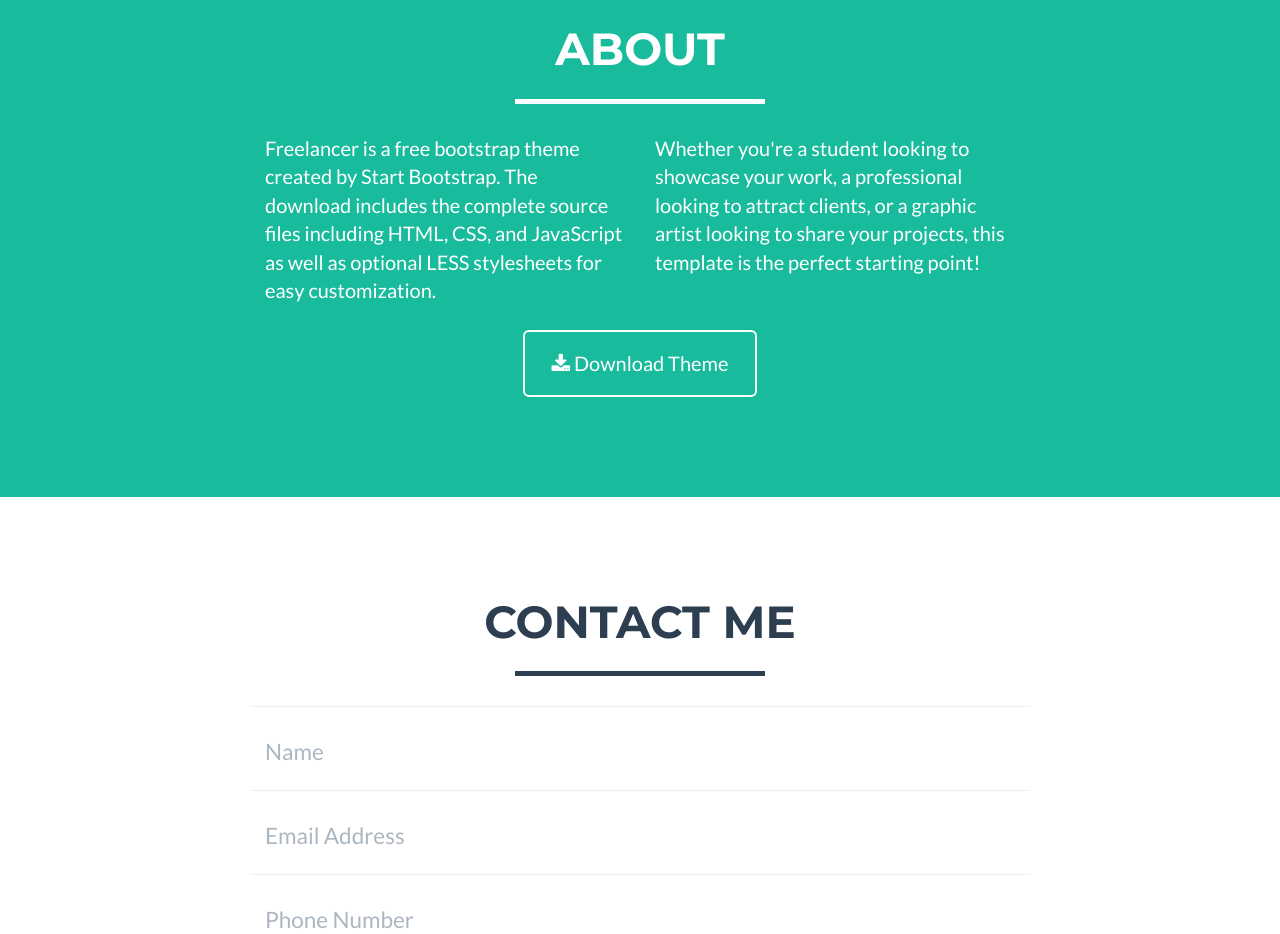
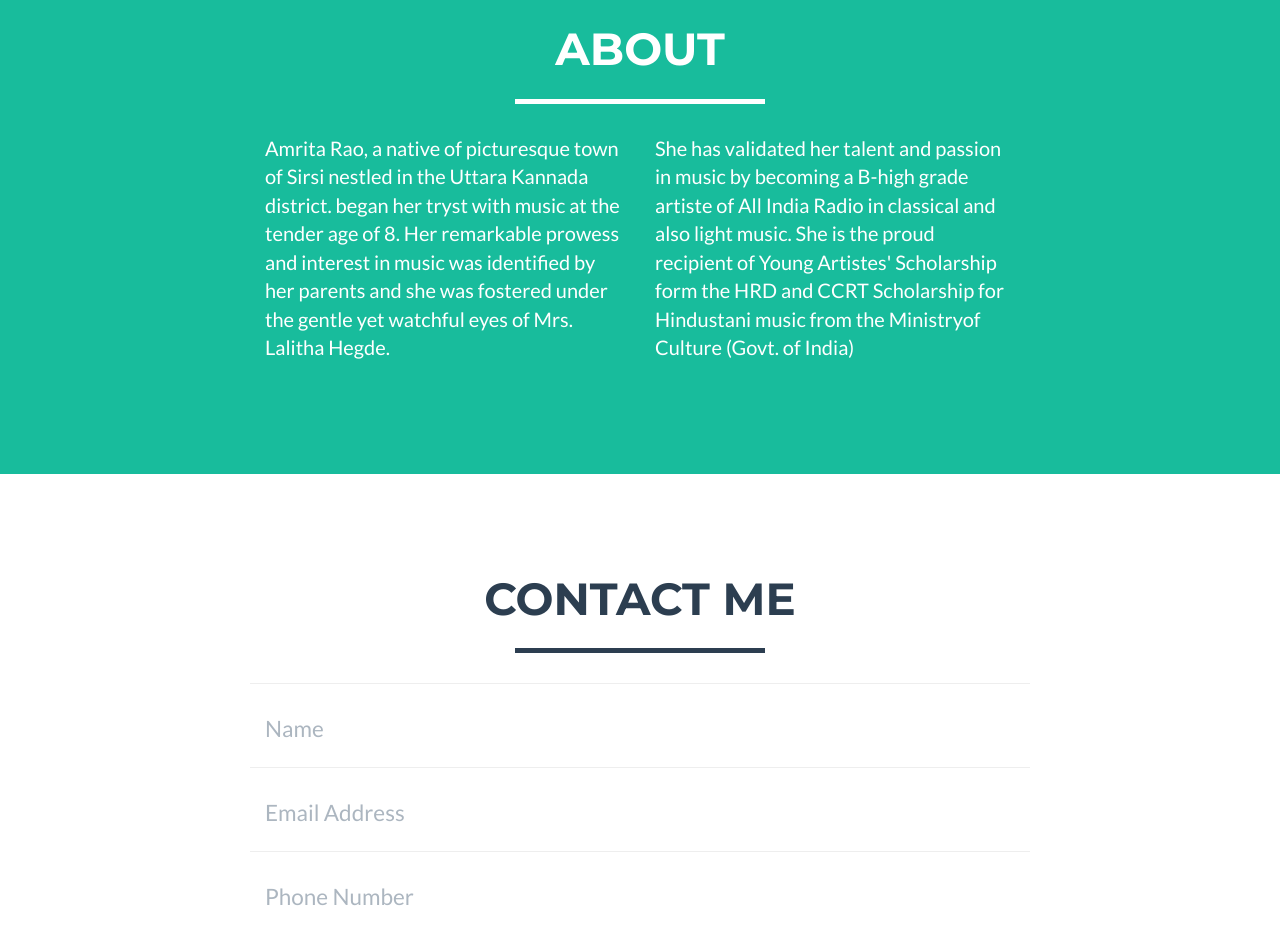
Before and after one commit to acudupa/acudupa.github.io, a plain HTML site: page amrita/index.html in a window 1280 px wide. Shown: the part 1780-2714 px from the top of the page. Drawn offline with nearby package versions, Linux system fonts and the light colour scheme.

Commit message:
Am third commit

```diff
--- a/amrita/index.html
+++ b/amrita/index.html
@@ -169,15 +169,13 @@
             </div>
             <div class="row">
                 <div class="col-lg-4 col-lg-offset-2">
-                    <p>Freelancer is a free bootstrap theme created by Start Bootstrap. The download includes the complete source files including HTML, CSS, and JavaScript as well as optional LESS stylesheets for easy customization.</p>
+                    <p>Amrita Rao, a native of picturesque town of Sirsi nestled in the Uttara Kannada district. began her tryst with music at the tender age of 8. Her remarkable prowess and interest in music was identified  by her parents and she was fostered under the gentle yet watchful eyes of Mrs. Lalitha Hegde.</p>
                 </div>
                 <div class="col-lg-4">
-                    <p>Whether you're a student looking to showcase your work, a professional looking to attract clients, or a graphic artist looking to share your projects, this template is the perfect starting point!</p>
+                    <p>She has validated her talent and passion in music by becoming a B-high grade artiste of All India Radio in classical and also light music. She is the proud recipient of Young Artistes' Scholarship form the HRD and CCRT Scholarship for Hindustani music from the Ministryof Culture (Govt. of India)</p>
                 </div>
                 <div class="col-lg-8 col-lg-offset-2 text-center">
-                    <a href="#" class="btn btn-lg btn-outline">
-                        <i class="fa fa-download"></i> Download Theme
-                    </a>
+
                 </div>
             </div>
         </div>
```
